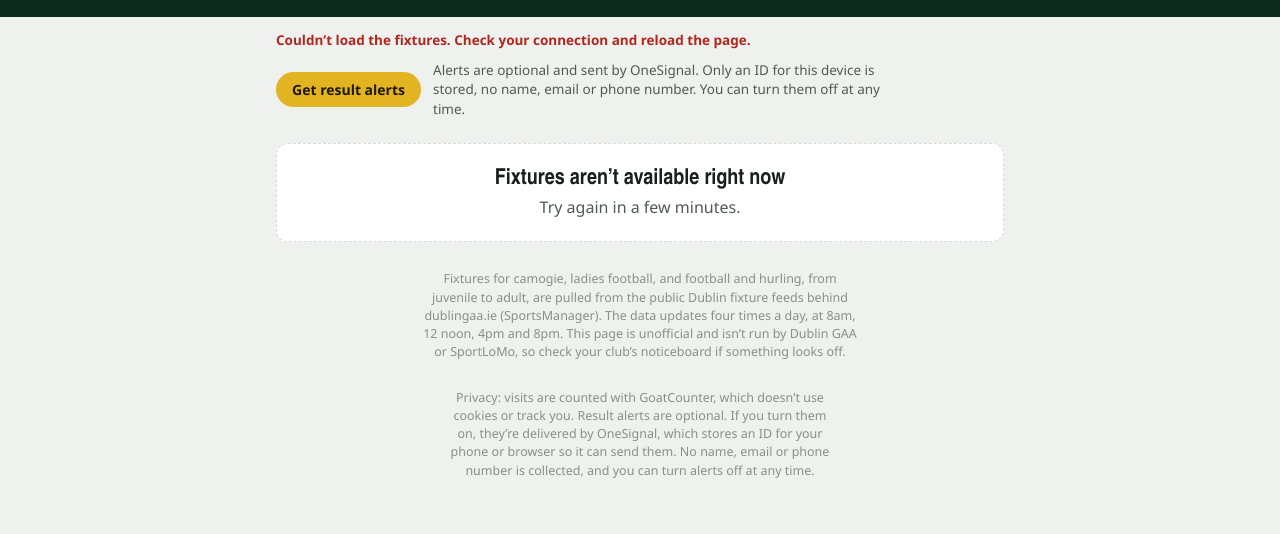
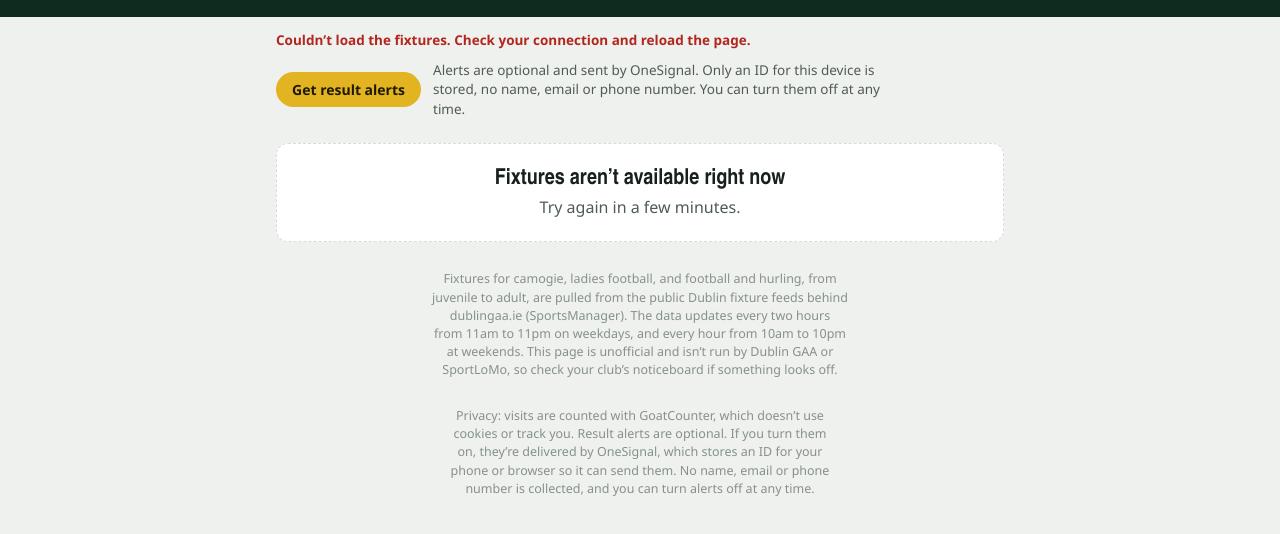
Before and after one commit to atmirish/dublin-club-fixtures, a plain HTML site: page index.html in a window 1280 px wide. Shown: the part 184-718 px from the top of the page. Drawn offline with Linux system fonts and the light colour scheme; no server answers; a web font is replaced by a local one.

Commit message:
Revise fixture data update schedule in footnote
Updated the footnote regarding fixture data update frequency.

```diff
--- a/index.html
+++ b/index.html
@@ -103,7 +103,7 @@
   <div class="bar" id="filters" role="group" aria-label="Filter fixtures"></div>
   <div id="results"></div>
   <div id="days"></div>
-  <p class="foot">Fixtures for camogie, ladies football, and football and hurling, from juvenile to adult, are pulled from the public Dublin fixture feeds behind dublingaa.ie (SportsManager). The data updates four times a day, at 8am, 12 noon, 4pm and 8pm. This page is unofficial and isn’t run by Dublin GAA or SportLoMo, so check your club’s noticeboard if something looks off.</p>
+  <p class="foot">Fixtures for camogie, ladies football, and football and hurling, from juvenile to adult, are pulled from the public Dublin fixture feeds behind dublingaa.ie (SportsManager). The data updates every two hours from 11am to 11pm on weekdays, and every hour from 10am to 10pm at weekends. This page is unofficial and isn’t run by Dublin GAA or SportLoMo, so check your club’s noticeboard if something looks off.</p>
   <p class="foot">Privacy: visits are counted with GoatCounter, which doesn’t use cookies or track you. Result alerts are optional. If you turn them on, they’re delivered by OneSignal, which stores an ID for your phone or browser so it can send them. No name, email or phone number is collected, and you can turn alerts off at any time.</p>
 </main>
 <script src="app.js"></script>
```
